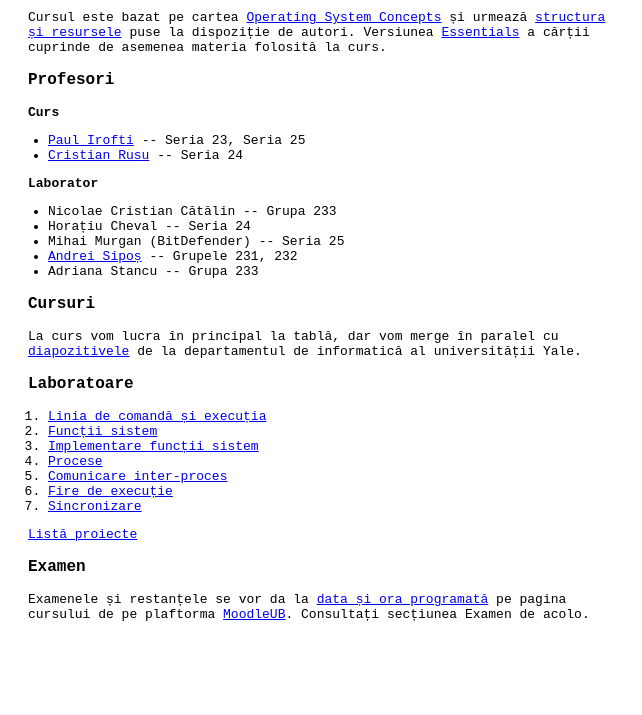
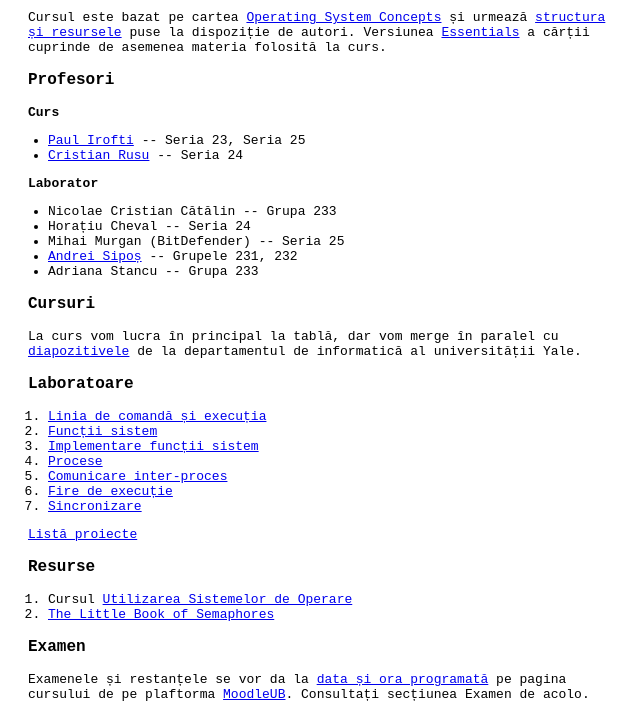
Before and after one commit to pirofti/os.cs.unibuc.ro, a plain HTML site: page index.html in a window 1280 px wide. Shown: the part 96-811 px from the top of the page, without its empty margins (0-642 px from the left). Drawn offline with Linux system fonts and the light colour scheme.

Commit message:
Add resources section

```diff
--- a/index.html
+++ b/index.html
@@ -83,6 +83,19 @@ de la departamentul de informatică al universității Yale.
 <a href="so/so-lab-proiect.pdf">Listă proiecte</a></li>
 
 <p style="margin-left: 20px; font-size: large"/>
+<b>Resurse</b></br>
+
+<p style="margin-left: 20px"/>
+<ol>
+<li>Cursul <a href="https://cs.unibuc.ro/~pirofti/uso.html">
+		Utilizarea Sistemelor de Operare</a>
+</li>
+<li><a href="https://greenteapress.com/wp/semaphores/">
+		The Little Book of Semaphores</a>
+</li>
+</ol>
+
+<p style="margin-left: 20px; font-size: large"/>
 <b>Examen</b></br>
 
 <p style="margin-left: 20px"/>
```
